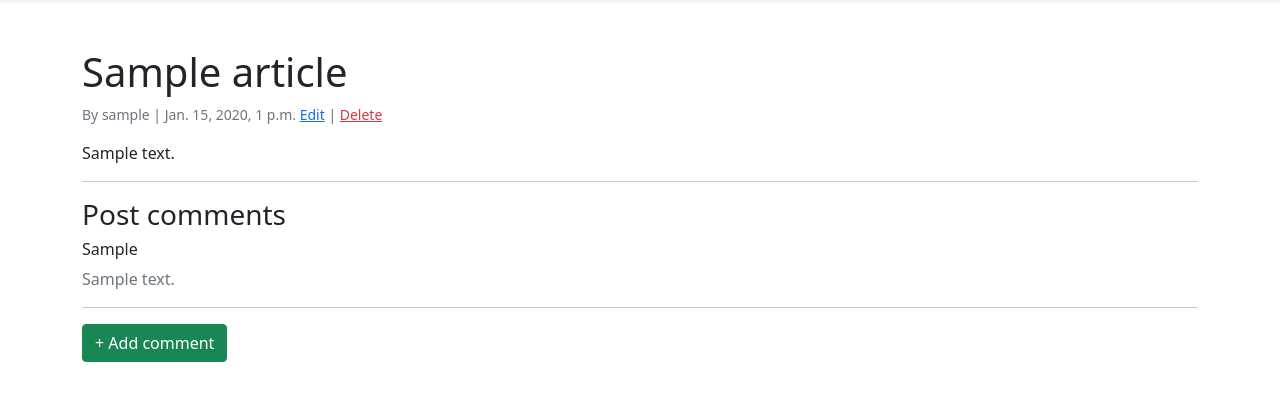
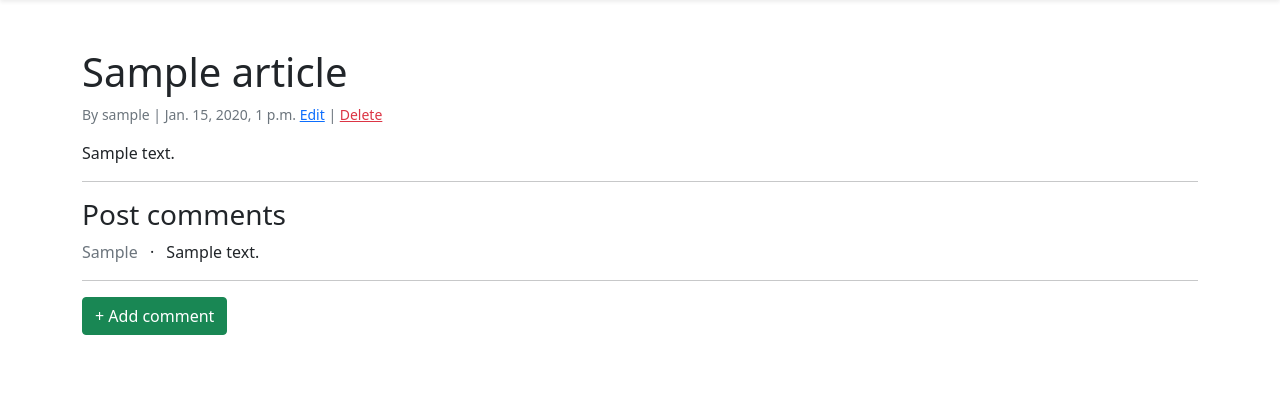
Before and after one commit to paulnyabaro/general_python, a Django app: page /articles/1/ in a window 1280 px wide. Shown: the part 56-457 px from the top of the page. Run offline with Django 4.2, Linux system fonts and the light colour scheme; a user stored in the database is signed in; tables that the repository leaves empty hold one stand-in row (values such as "Sample post").

Commit message:
Updated post detailed view

```diff
--- a/templates/article_detail.html
+++ b/templates/article_detail.html
@@ -18,8 +18,12 @@
             <hr>
             <h3>Post comments</h3>
             {% for comment in article.comment_set.all %}
-            <h6 class="text-capitalize">{{ comment.author }}</h6>
-            <p class="text-muted">{{ comment }}</p>
+            <p>
+                <span class="text-capitalize text-muted">{{ comment.author }}</span>
+                <span class="mx-2">&middot;</span>
+                {{ comment }}
+            </p>
+
             {% endfor %}
         {% endif %}
         {% if user.is_authenticated %}
```
